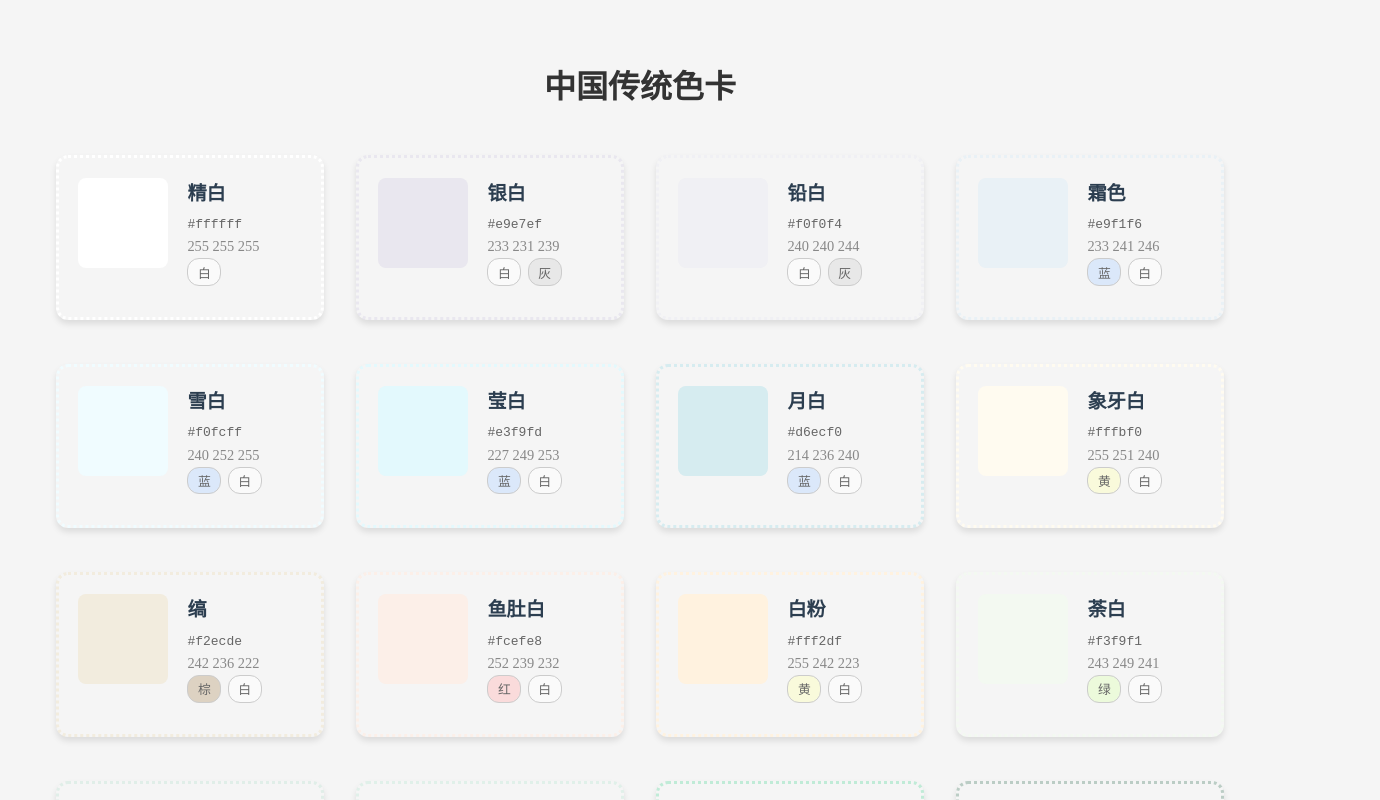
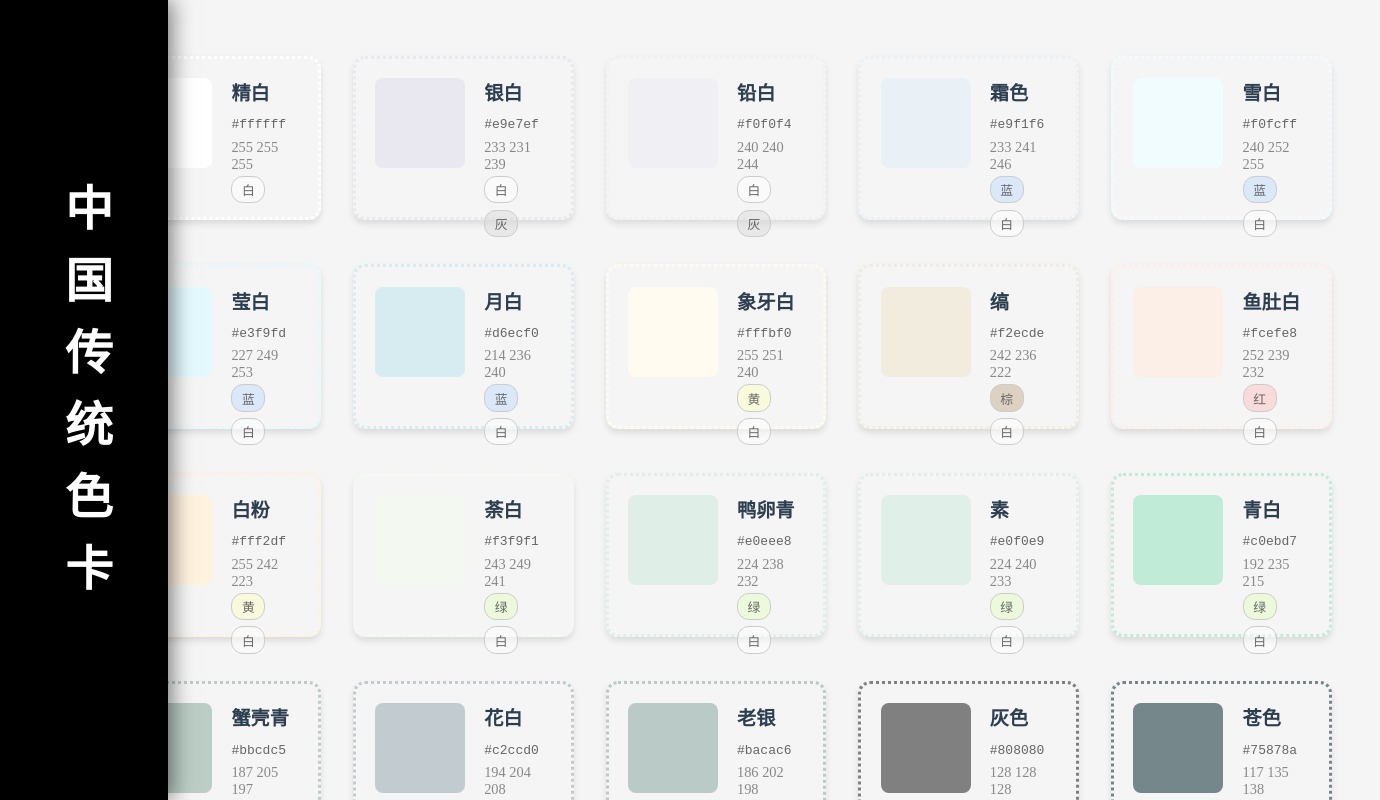
Before and after one commit to PrismCC/Pallete, a Vue app: page / in a window 1280 px wide. Shown: the top 800 px of the page, 1380 px wide, since content can reach past the window. Built offline with nearby package versions, Linux system fonts and the light colour scheme.

Commit message:
纵向标题

```diff
--- a/src/App.vue
+++ b/src/App.vue
@@ -1,6 +1,6 @@
 <template>
+  <h1 class="vertical-title">中国传统色卡</h1>
   <div class="container">
-    <h1>中国传统色卡</h1>
     <div class="grid-container">
       <ColorCard
           v-for="color in colors"
@@ -76,10 +76,33 @@ body {
   color: black;
 }
 
+.vertical-title {
+  position: fixed;
+  left: 0;
+  top: 0;
+  bottom: 0;
+  width: 120px;
+  background: #000;
+  color: white;
+  margin: 0;
+  padding: 2rem 1.5rem;
+  writing-mode: vertical-lr;
+  text-orientation: upright;
+  font-size: 3em;
+  letter-spacing: 0.5em;
+  display: flex;
+  align-items: center;
+  justify-content: center;
+  z-index: 1000;
+  box-shadow: 4px 0 20px rgba(0, 0, 0, 0.5);
+}
+
 .container {
-  max-width: 1200px;
+  max-width: calc(1500px - 120px);
+  width: 100%;
+  padding: 2rem 2rem 2rem 1rem;
   margin: 0 auto;
-  padding: 2rem;
+  transform: translateX(60px);
 }
 
 h1 {
```
